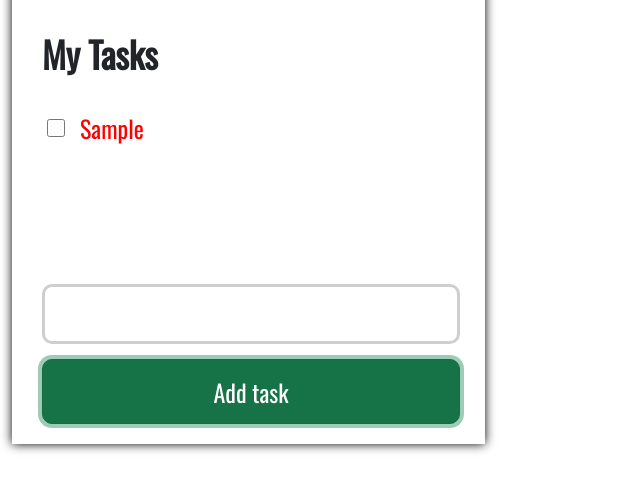
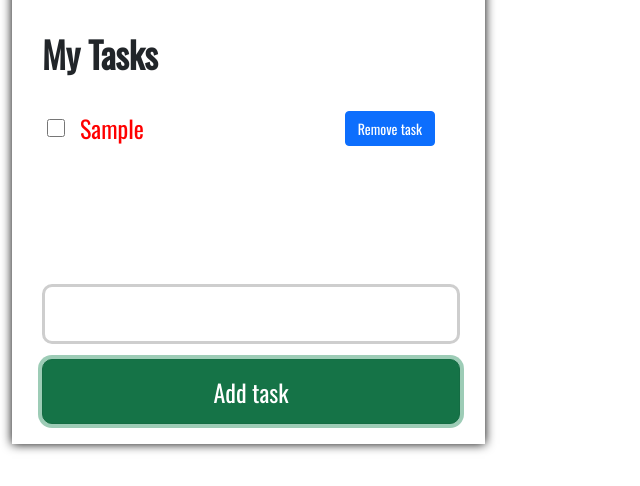
Before and after one commit to the22ndoctober/spdunTest, a plain HTML site: page public/index.html in a window 1280 px wide. Both pictures are taken after typing "Sample" into the empty fields and a click on the button "Add task". Shown: the part 314-800 px from the top of the page, without its empty margins (0-640 px from the left). Drawn offline with nearby package versions, Linux system fonts and the light colour scheme.

Commit message:
remove button add

```diff
--- a/public/index.html
+++ b/public/index.html
@@ -16,7 +16,7 @@
         <div class="mainWrapper">
             <div class="header">
                 <div class="header__imageWrapper">
-                    <img src="3.jpg" alt="" class="header__avatar">
+                    <img src="./content/3.jpg" alt="" class="header__avatar">
                 </div>
             </div>
             <div class="content">
--- a/public/style.css
+++ b/public/style.css
@@ -34,7 +34,7 @@ body{
     display: flex;
     justify-content: center;
     align-items: center;
-    background: url(2.jpg);
+    background: url(./content/2.jpg);
     background-size: cover;
 }
 
@@ -74,9 +74,17 @@ body{
     color: red;
     align-items: center;
     text-align: left;
+    justify-content: space-between;
     margin-bottom: 10px;
+    padding-right: 25px;
+}
+.content__taskWrapper button{
+    font-size: 14px;
+}
+
+.content__taskMain{
+    display: flex;
     font-size: 24px;
-
 }
 .content__tasksContainer{
     max-height: 180px;
--- a/src/main.js
+++ b/src/main.js
@@ -3,10 +3,14 @@ const addTaskBtn = document.querySelector('.content__addTaskButton')
 const taskInput = document.querySelector('.content__input')
 
 class Task{
-    constructor(taskValue){
+    constructor(taskValue, tasksContainer){
         this.taskValue = taskValue
+        this.tasksContainer = tasksContainer
         this.disableTask = ()=>{
             this.taskValue.classList.toggle('content_task-disable')
+        }
+        this.removeTask = ()=>{
+            this.tasksContainer.remove()
         }
     }
 }
@@ -14,18 +18,27 @@ class Task{
 const addTask = ()=>{
     if(taskInput.value != ''){
         let taskWrapper = document.createElement('div')
+        let taskMain = document.createElement('div')
         let taskText = document.createElement('p')
         let taskCheckbox = document.createElement('input')
-        let task = new Task(taskText)
+        let removeTask = document.createElement('button')
+        let task = new Task(taskText, taskWrapper)
 
+        taskMain.classList.add('content__taskMain')
+        removeTask.classList.add('btn')
+        removeTask.classList.add('btn-primary')
         taskWrapper.classList.add('content__taskWrapper')
         taskText.classList.add('content__task')
         taskCheckbox.type = 'checkbox'
         taskText.innerHTML = taskInput.value
-        taskWrapper.appendChild(taskCheckbox)
-        taskWrapper.appendChild(taskText)
+        removeTask.innerHTML = 'Remove task'
+        taskMain.appendChild(taskCheckbox)
+        taskMain.appendChild(taskText)
+        taskWrapper.appendChild(taskMain)
+        taskWrapper.appendChild(removeTask)
         tasksContainer.appendChild(taskWrapper)
         taskCheckbox.onchange = task.disableTask
+        removeTask.onclick = task.removeTask
         taskInput.value = ''
     }
     else{
```
Also changed, not shown: public/content/1.png (renamed from public/1.png), public/content/2.jpg (renamed from public/2.jpg), public/content/3.jpg (renamed from public/3.jpg).
